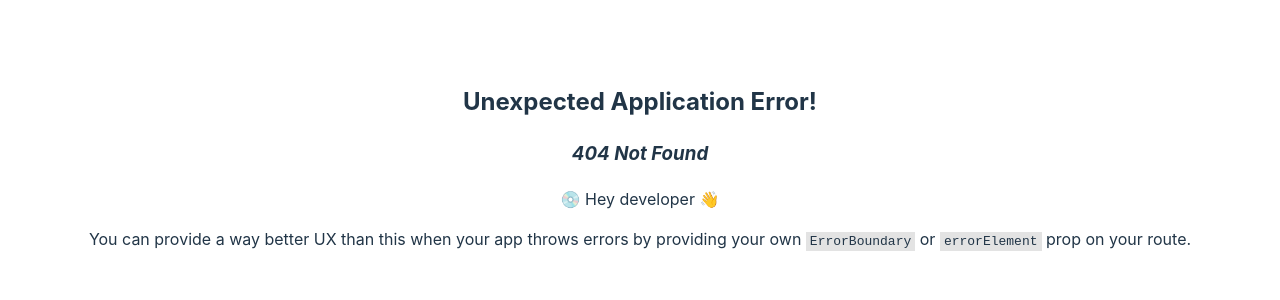
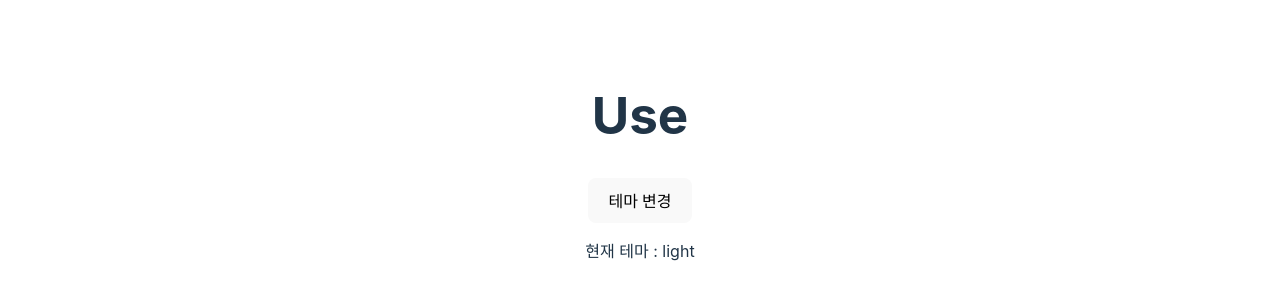
Before and after one commit to Jaeeun98/react19_ex, a React (Vite) app: page /Use in a window 1280 px wide. Before the commit this address had no page. Shown: the part 234-534 px from the top of the page. Built offline with nearby package versions, Linux system fonts and the light colour scheme.

Commit message:
feat : use 실습 추가
- context 사용

```diff
--- /dev/null
+++ b/src/components/ThemeDisplay.tsx
@@ -0,0 +1,45 @@
+import { use } from "react";
+import { ThemeContext } from "../pages/Use";
+
+// 테마를 사용하는 컴포넌트
+const ThemeDisplay = () => {
+  // use로 Context 참조
+  const theme = use(ThemeContext);
+
+  //if문 안에서 use로 Context 참조
+  /*
+
+  function HorizontalRule({ show }) {
+  if (show) {
+    const theme = use(ThemeContext);
+    return <hr className={theme} />;
+  }
+  return false;
+}
+
+  */
+  if (theme) {
+    const theme2 = use(ThemeContext);
+    console.log(theme2);
+  }
+
+  /*
+
+  컴포넌트 또는 훅 안에서만 참조해야 함
+
+  const test = () => {
+    if (theme) {
+      const theme3 = use(ThemeContext);
+      console.log(theme3);
+    }
+  }
+  */
+
+  return (
+    <div>
+      <p>현재 테마 : {theme}</p>
+    </div>
+  );
+};
+
+export default ThemeDisplay;
--- a/src/main.tsx
+++ b/src/main.tsx
@@ -7,6 +7,7 @@ import App from "./App.tsx";
 import UseTransition from "./pages/UseTransition.tsx";
 import UseTransitionInput from "./pages/UseTransitionInput.tsx";
 import UseTransitionAwait from "./pages/UseTransitionAwait.tsx";
+import Use from "./pages/Use.tsx";
 
 const router = createBrowserRouter([
   {
@@ -25,6 +26,10 @@ const router = createBrowserRouter([
     path: "/UseTransitionAwait",
     Component: UseTransitionAwait,
   },
+  {
+    path: "/Use",
+    Component: Use,
+  },
 ]);
 
 createRoot(document.getElementById("root")!).render(
--- /dev/null
+++ b/src/pages/Use.tsx
@@ -0,0 +1,26 @@
+import { createContext, useState } from "react";
+import ThemeDisplay from "../components/ThemeDisplay";
+
+export const ThemeContext = createContext("light");
+
+const Use = () => {
+  const [theme, setTheme] = useState("light");
+
+  return (
+    <div>
+      <h1>Use</h1>
+      <div>
+        <button
+          onClick={() => setTheme((t) => (t === "light" ? "dark" : "light"))}
+        >
+          <span>테마 변경</span>
+        </button>
+      </div>
+      <ThemeContext.Provider value={theme}>
+        <ThemeDisplay />
+      </ThemeContext.Provider>
+    </div>
+  );
+};
+
+export default Use;
```
